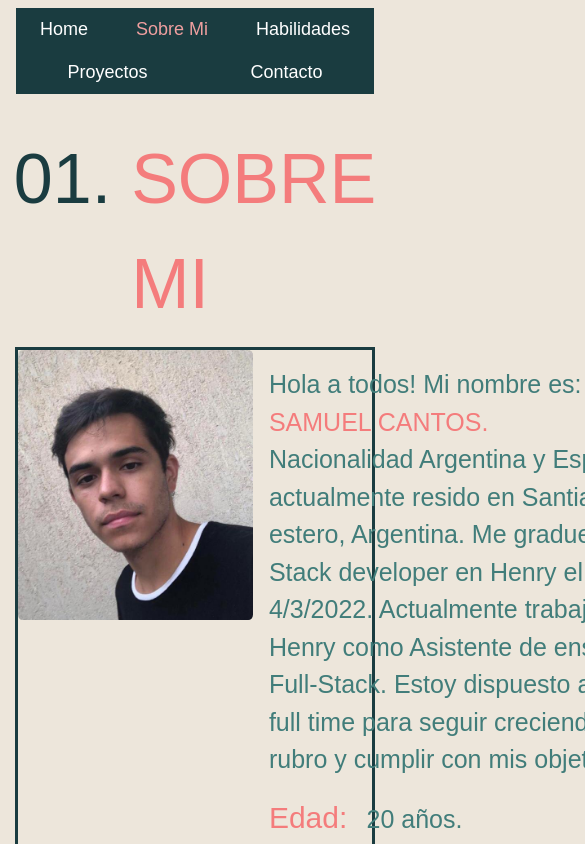
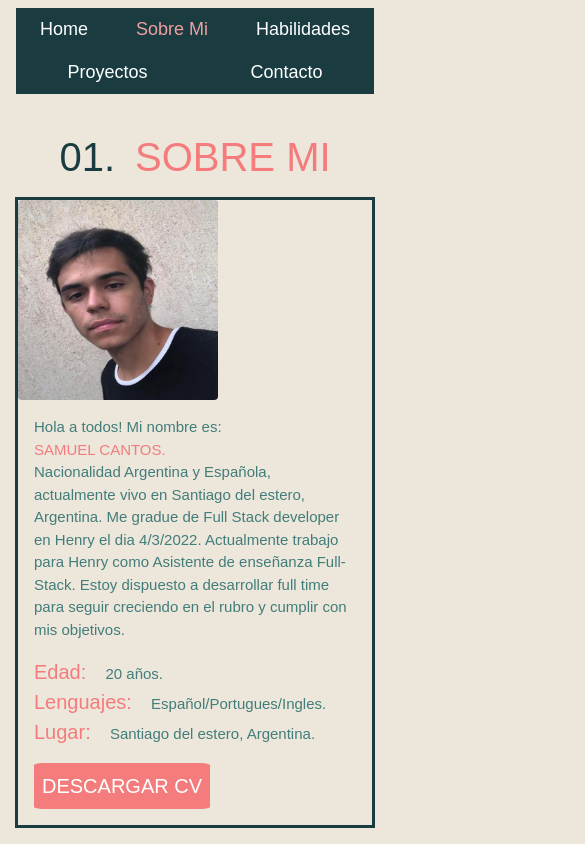
Before and after one commit to SamuelCantos/Portafolios, a React (Create React App) app: page /sobremi in a window 390 px wide. Shown: the top 844 px of the page, 585 px wide, since content can reach past the window. Built offline with nearby package versions, Linux system fonts and the light colour scheme.

Commit message:
pagina responsive lista

```diff
--- a/src/componentes/Contacto/Contacto.css
+++ b/src/componentes/Contacto/Contacto.css
@@ -8,15 +8,12 @@
     align-items: center;
     background-color: #1D5C63;
     margin: 20px;
-    width: 30vw;
-    height: 20vh;
+    min-width: 30vw;
+    min-height: 20vh;
+
 }
 
-.telefono{
-    display: block;
-    flex-direction: row;
-    justify-content: space-between;
-}
+
 
 .icono-iphone{
     display: flex;
@@ -48,3 +45,12 @@
 .icono{
     font-size: 3rem;
 }
+
+
+
+@media screen and (max-width:700px){
+   .telefono{
+    font-size: 40px
+   }
+
+}
--- a/src/componentes/Habilidades/Habilidades.css
+++ b/src/componentes/Habilidades/Habilidades.css
@@ -39,3 +39,10 @@
     transform: translate(-15px);
     box-shadow: 0 12px 16px rgba(0, 0, 0, 0.3);
 }
+
+
+@media screen and (max-width: 700px){
+    .textoH{
+        font-size: 40px;
+    }
+}
--- a/src/componentes/Home/Home.css
+++ b/src/componentes/Home/Home.css
@@ -31,7 +31,6 @@
         color: #417D7A;
         font-size: 100px;
         float: left;
-        position: relative;
     }
     .hs span{
         position: absolute;
@@ -39,9 +38,10 @@
         width: 0;
         background: #EDE6DB ;
         border-left: 1px solid;
-        animation: maquina 2s infinite alternate steps(19)
+        animation: maquina 3s infinite alternate steps(80)
     }
 
+    @media screen and (min-width: 500px){
         @keyframes maquina {
             from {
                 width: 100%;
@@ -50,6 +50,17 @@
                 widht: 0;
             }
         }
+    }
+
+    @media screen and (max-width: 500px){
+        .hs h1{
+        font-size: 60px;
+        }
+        .hs h2{
+        font-size: 40px;
+        }
+    }
+
 
     .icons{
         display: flex;
--- a/src/componentes/Home/Home.jsx
+++ b/src/componentes/Home/Home.jsx
@@ -11,7 +11,7 @@ function Home() {
         <div className="containerHome">
             <div className="hs">
                 <h1>Samuel Cantos</h1>
-                <h2>Full Stack Developer..<span>&#160;</span></h2>
+                <h2>Full Stack Developer.<span>&#160;</span></h2>
             </div>
             <div className="icons">
                 <a target="_blank" href="https://github.com/SamuelCantos">
--- a/src/componentes/SobreMi/SobreMi.css
+++ b/src/componentes/SobreMi/SobreMi.css
@@ -87,3 +87,27 @@
     color: white;
     text-decoration: none;
 }
+
+
+@media screen and (max-width:1000px) {
+    .sobremi{
+        font-size: 40px;
+    }
+    .fotoPerfil{
+       width: 200px;
+       height: 200px;
+    }
+    .info{
+        display: flex;
+        justify-content: flex-start;
+        flex-wrap: wrap;
+        font-size: 15px;
+    }
+    .s1{
+        font-size: 20px;
+    }
+
+    .descarga-boton{
+       font-size: 20px;
+    }
+}
--- a/src/componentes/SobreMi/SobreMi.jsx
+++ b/src/componentes/SobreMi/SobreMi.jsx
@@ -19,7 +19,7 @@ function SobreMi() {
                     <div>
                     <span>Hola a todos! Mi nombre es:</span> <span className="samuel">SAMUEL CANTOS.</span>
                     </div>
-                    <p>Nacionalidad Argentina y Española, actualmente resido en Santiago del estero, Argentina.
+                    <p>Nacionalidad Argentina y Española, actualmente vivo en Santiago del estero, Argentina.
                         Me gradue de Full Stack developer en Henry el dia 4/3/2022. Actualmente trabajo para Henry como Asistente de enseñanza Full-Stack. Estoy dispuesto a desarrollar full time para seguir creciendo en el rubro y cumplir con mis objetivos.
                     </p>
                     <div>
```
Also changed, not shown: 1 other file (tests, documents, lock files or other folders). Lines whose indentation alone changed are shown as unchanged.
